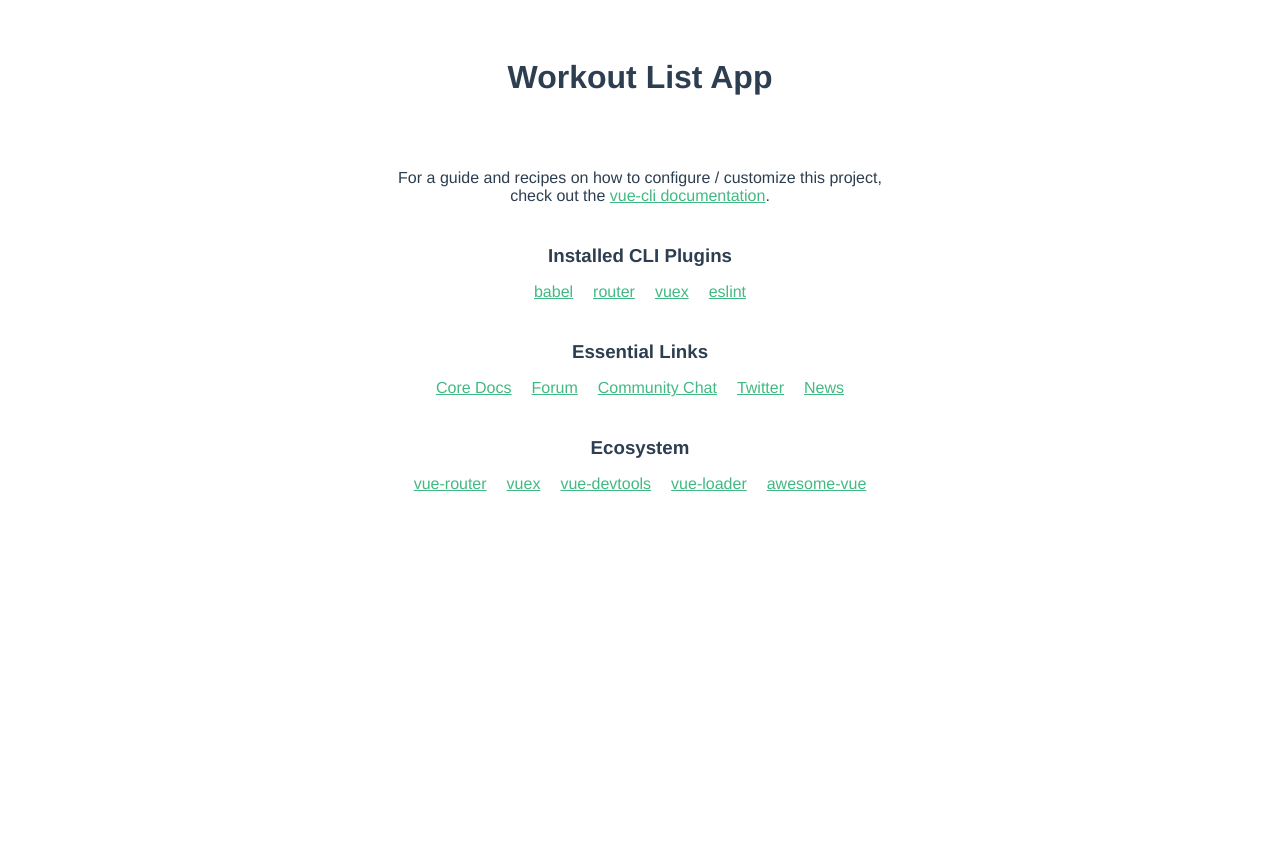
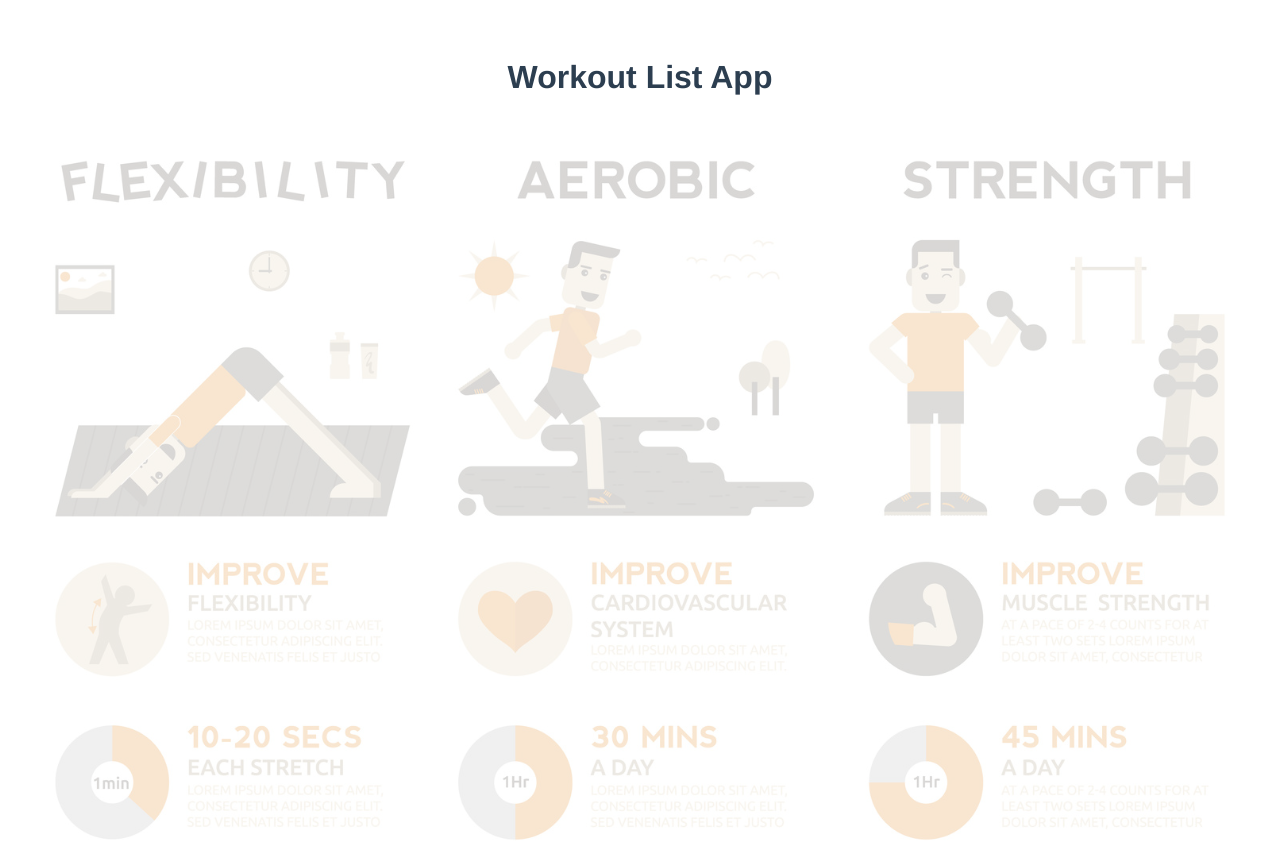
Before and after one commit to nixford/Workout-List-VueJS-SPA, a Vue app in the folder workout-list-app/: page / in a window 1280 px wide. Shown: the top 841 px of the page. Before the commit the page ends 800 px from the top, so only its background shows below. Built offline with nearby package versions, Linux system fonts and the light colour scheme.

Commit message:
Add the correctred Workout.vue

```diff
--- a/workout-list-app/src/components/Workout.vue
+++ b/workout-list-app/src/components/Workout.vue
@@ -1,60 +1,31 @@
 <template>
-  <div class="hello">
-    <h1>{{ msg }}</h1>
-    <p>
-      For a guide and recipes on how to configure / customize this project,<br>
-      check out the
-      <a href="https://cli.vuejs.org" target="_blank" rel="noopener">vue-cli documentation</a>.
-    </p>
-    <h3>Installed CLI Plugins</h3>
-    <ul>
-      <li><a href="https://github.com/vuejs/vue-cli/tree/dev/packages/%40vue/cli-plugin-babel" target="_blank" rel="noopener">babel</a></li>
-      <li><a href="https://github.com/vuejs/vue-cli/tree/dev/packages/%40vue/cli-plugin-router" target="_blank" rel="noopener">router</a></li>
-      <li><a href="https://github.com/vuejs/vue-cli/tree/dev/packages/%40vue/cli-plugin-vuex" target="_blank" rel="noopener">vuex</a></li>
-      <li><a href="https://github.com/vuejs/vue-cli/tree/dev/packages/%40vue/cli-plugin-eslint" target="_blank" rel="noopener">eslint</a></li>
-    </ul>
-    <h3>Essential Links</h3>
-    <ul>
-      <li><a href="https://vuejs.org" target="_blank" rel="noopener">Core Docs</a></li>
-      <li><a href="https://forum.vuejs.org" target="_blank" rel="noopener">Forum</a></li>
-      <li><a href="https://chat.vuejs.org" target="_blank" rel="noopener">Community Chat</a></li>
-      <li><a href="https://twitter.com/vuejs" target="_blank" rel="noopener">Twitter</a></li>
-      <li><a href="https://news.vuejs.org" target="_blank" rel="noopener">News</a></li>
-    </ul>
-    <h3>Ecosystem</h3>
-    <ul>
-      <li><a href="https://router.vuejs.org" target="_blank" rel="noopener">vue-router</a></li>
-      <li><a href="https://vuex.vuejs.org" target="_blank" rel="noopener">vuex</a></li>
-      <li><a href="https://github.com/vuejs/vue-devtools#vue-devtools" target="_blank" rel="noopener">vue-devtools</a></li>
-      <li><a href="https://vue-loader.vuejs.org" target="_blank" rel="noopener">vue-loader</a></li>
-      <li><a href="https://github.com/vuejs/awesome-vue" target="_blank" rel="noopener">awesome-vue</a></li>
-    </ul>
+  <div class="workout-wrapper">
+    <img alt="Workout background" src="../assets/exercises.jpg"/>
+    <div class="workout-container">
+
+    </div>
   </div>
 </template>
 
 <script>
 export default {
-  name: 'HelloWorld',
-  props: {
-    msg: String
-  }
+  name: 'Workout',
+  props: {}
 }
 </script>
 
-<!-- Add "scoped" attribute to limit CSS to this component only -->
-<style scoped lang="scss">
-h3 {
-  margin: 40px 0 0;
+<style lang="scss" scoped>
+.workout-wrapper {
+  position: relative;
 }
-ul {
-  list-style-type: none;
-  padding: 0;
-}
-li {
-  display: inline-block;
-  margin: 0 10px;
-}
-a {
-  color: #42b983;
+img {
+  width: 100%;
+  opacity: 0.2;
+  top: 0;
+  left: 0;
+  bottom: 0;
+  right: 0;
+  position: absolute;
+  z-index: -1;
 }
 </style>
```
